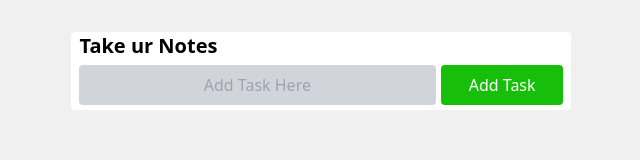
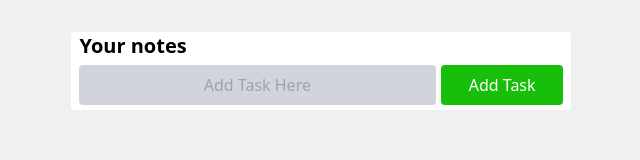
Before and after one commit to Yugankanchal/Todo-list, a React (Create React App) app: page / in a window 1280 px wide. Shown: the top 160 px of the page, without its empty margins (319-959 px from the left). Built offline with nearby package versions, Linux system fonts and the light colour scheme.

Commit message:
Changing some Names

```diff
--- a/src/App.tsx
+++ b/src/App.tsx
@@ -20,7 +20,7 @@ function App() {
   return (
     <>
       <div className='w-[39%] mx-auto my-[2rem] bg-white rounded-[.25rem] min-w-[350px] '>
-        <p className='text-xl px-2 font-bold'>Take ur Notes</p>
+        <p className='text-xl px-2 font-bold'>Your notes</p>
         <ul className='m-auto '>
           {
             TodoList.map((todo) => (
```
